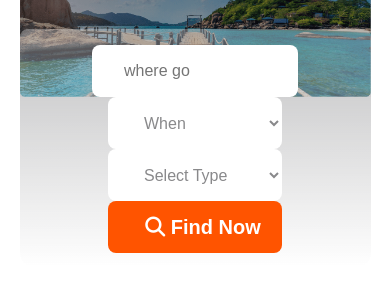
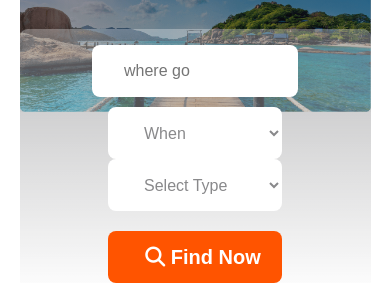
Before and after one commit to AnikDasJoy/Travel-Website, a plain HTML site: page index.html in a window 390 px wide. Shown: the part 335-618 px from the top of the page. Drawn offline with Linux system fonts and the light colour scheme.

Commit message:
banner and mobile responsive part updated

```diff
--- a/index.html
+++ b/index.html
@@ -36,14 +36,15 @@
                 phasellus.</p>
 
             <div class="travel-inputs">
-                <input type="text" name="" id="" placeholder="where go">
+                <input class="when" type="text" name="" id="" placeholder="where go">
                 <select>
                     <option>When</option>
                 </select>
                 <select>
                     <option>Select Type</option>
                 </select>
-                <button class="btn"><i class="fa-solid fa-magnifying-glass"></i> Find Now</button>
+                <br> <br>
+                <button class="btn find"><i class="fa-solid fa-magnifying-glass"></i> Find Now</button>
             </div>
         </section>
 
--- a/style.css
+++ b/style.css
@@ -418,6 +418,10 @@ footer {
         margin-bottom: 10px;
     }
 
+    .when {
+        margin-bottom: 10px;
+    }
+
     .row {
         flex-direction: column;
         height: 100%;
```
